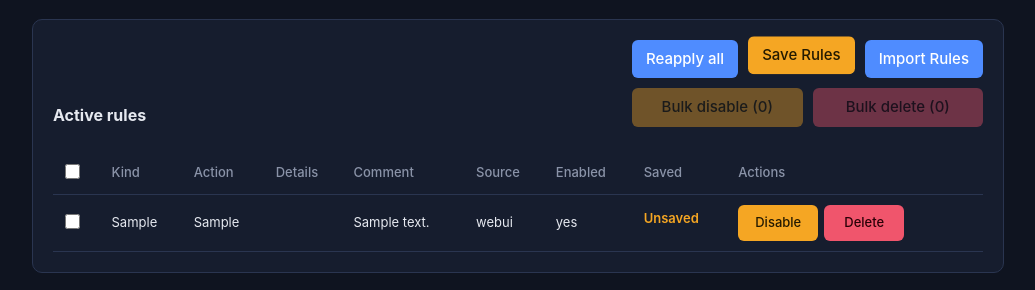
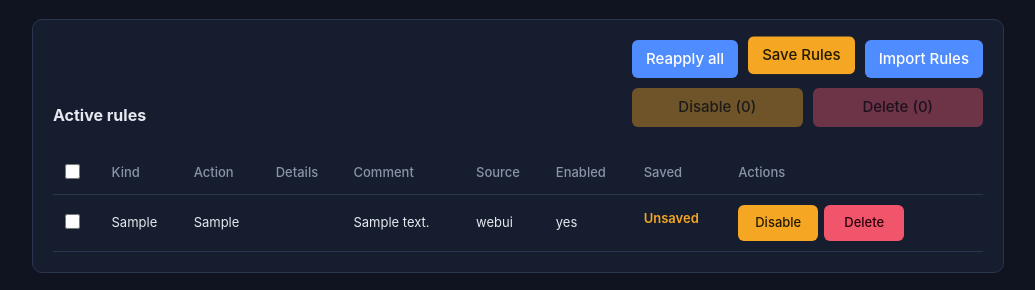
Before and after one commit to vannyratanak/pivpn-webui, a Flask app: page /firewall in a window 1280 px wide. Shown: the part 389-679 px from the top of the page, without its empty margins (122-1157 px from the left). Run offline with Flask 3, Linux system fonts and the light colour scheme; the visitor is signed in with stand-in values (Sample User, id 1); tables that the repository leaves empty hold one stand-in row (values such as "Sample post"); parts of the project's set-up code (start-up, migrations or seed data) failed here and were passed over.

Commit message:
Shorten bulk action button labels: drop "Bulk"/"selected"
"Bulk disable (0)"/"Bulk delete (0)" -> "Disable (0)"/"Delete (0)" on
Firewall Rules; "Remove selected (0)" -> "Remove (0)" on Clients. The
count suffix already makes clear these are the multi-select actions, not
a specific row's button.

```diff
--- a/app/templates/clients.html
+++ b/app/templates/clients.html
@@ -32,7 +32,7 @@
       <button type="button" class="btn" onclick="document.getElementById('import-clients-dialog').showModal()">Import Client</button>
       <form method="post" action="{{ url_for('main.bulk_remove_clients') }}" id="bulk-remove-form" class="btn-form">
         <input type="hidden" name="csrf_token" value="{{ csrf_token() }}">
-        <button type="submit" class="btn btn-danger" id="bulk-remove-btn" disabled>Remove selected (<span id="bulk-remove-count">0</span>)</button>
+        <button type="submit" class="btn btn-danger" id="bulk-remove-btn" disabled>Remove (<span id="bulk-remove-count">0</span>)</button>
       </form>
     </div>
   </div>
--- a/app/templates/firewall.html
+++ b/app/templates/firewall.html
@@ -162,11 +162,11 @@
       <div class="btn-group">
         <form method="post" action="{{ url_for('main.bulk_disable_rules') }}" id="bulk-disable-form" class="btn-form">
           <input type="hidden" name="csrf_token" value="{{ csrf_token() }}">
-          <button type="submit" class="btn btn-warn" id="bulk-disable-btn" disabled>Bulk disable (<span id="bulk-disable-count">0</span>)</button>
+          <button type="submit" class="btn btn-warn" id="bulk-disable-btn" disabled>Disable (<span id="bulk-disable-count">0</span>)</button>
         </form>
         <form method="post" action="{{ url_for('main.bulk_delete_rules') }}" id="bulk-delete-form" class="btn-form">
           <input type="hidden" name="csrf_token" value="{{ csrf_token() }}">
-          <button type="submit" class="btn btn-danger" id="bulk-delete-btn" disabled>Bulk delete (<span id="bulk-delete-count">0</span>)</button>
+          <button type="submit" class="btn btn-danger" id="bulk-delete-btn" disabled>Delete (<span id="bulk-delete-count">0</span>)</button>
         </form>
       </div>
     </div>
```
